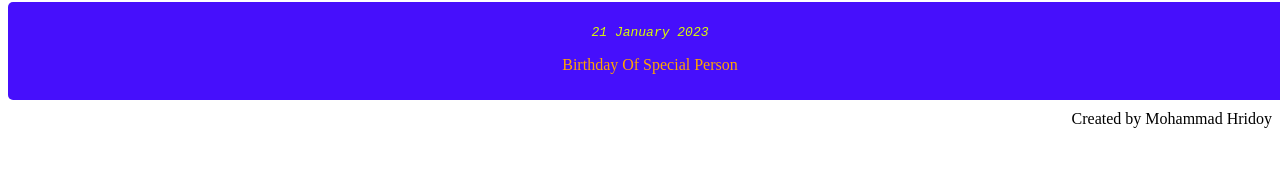
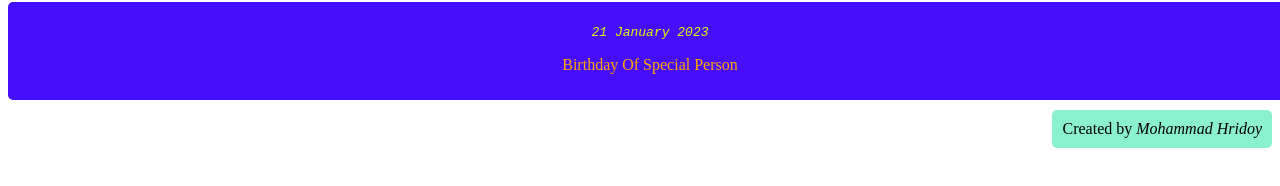
Before and after one commit to osmanhossen/happy_birthday, a plain HTML site: page index.html in a window 1280 px wide. Shown: the part 512-698 px from the top of the page. Drawn offline with Linux system fonts and the light colour scheme.

Commit message:
name_backgroud color change

```diff
--- a/index.html
+++ b/index.html
@@ -85,9 +85,14 @@
     }
 
     .osman {
+      float: right;
+      width: 200px;
+      padding: 10px;
       margin-top: 10px;
+      border-radius: 5px;
       text-align: right;
       font-size: medium;
+      background-color: rgb(138, 240, 206);
     }
   </style>
 </head>
@@ -129,7 +134,7 @@
 
 
 
-  <div class="osman">Created by Mohammad Hridoy</div>
+  <div class="osman">Created by <i>Mohammad Hridoy</i></div>
 </body>
 
 </html>
```
